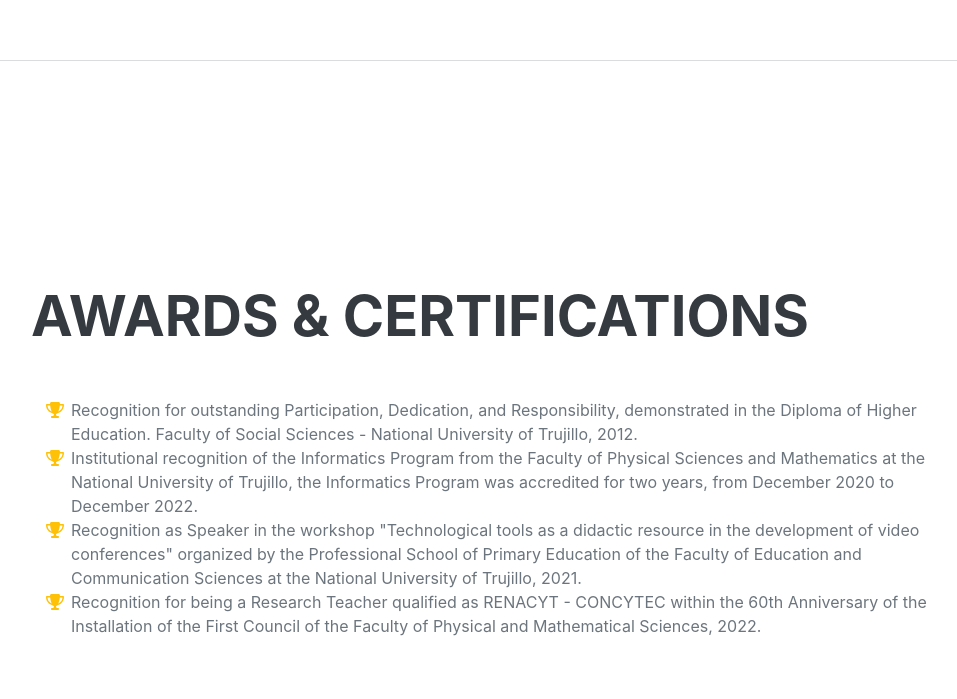
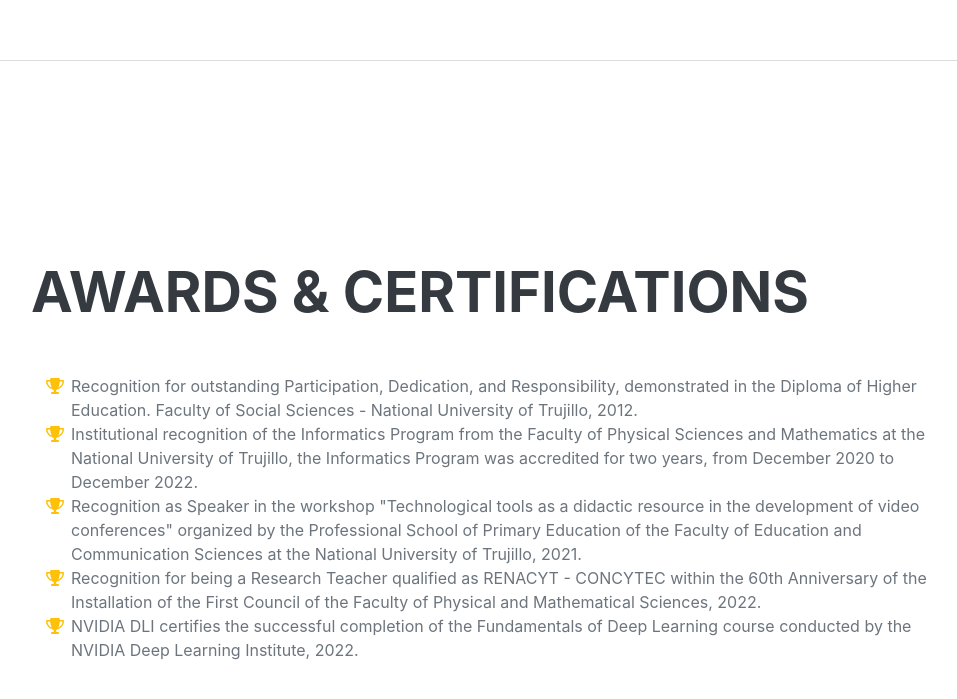
Before and after one commit to LourdesRC/CV, a plain HTML site: page index.html in a window 1280 px wide. Shown: the part 4349-5048 px from the top of the page, without its empty margins (289-1246 px from the left). Drawn offline with nearby package versions, Linux system fonts and the light colour scheme; a web font is replaced by a local one.

Commit message:
Update index.html

```diff
--- a/index.html
+++ b/index.html
@@ -190,6 +190,10 @@
                             <span class="fa-li"><i class="fas fa-trophy text-warning"></i></span>
                             Recognition for being a Research Teacher qualified as RENACYT - CONCYTEC  within the 60th Anniversary of the Installation of the First Council of the Faculty of Physical and Mathematical Sciences, 2022.
                         </li>
+                        <li>
+                            <span class="fa-li"><i class="fas fa-trophy text-warning"></i></span>
+                            NVIDIA DLI certifies the successful completion of the Fundamentals of Deep Learning course conducted by the NVIDIA Deep Learning Institute, 2022.
+                        </li>
                     </ul>
                 </div>
             </section>
```
